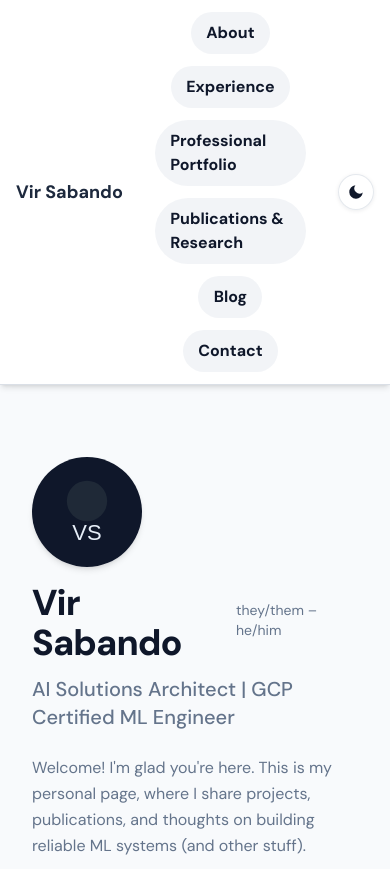
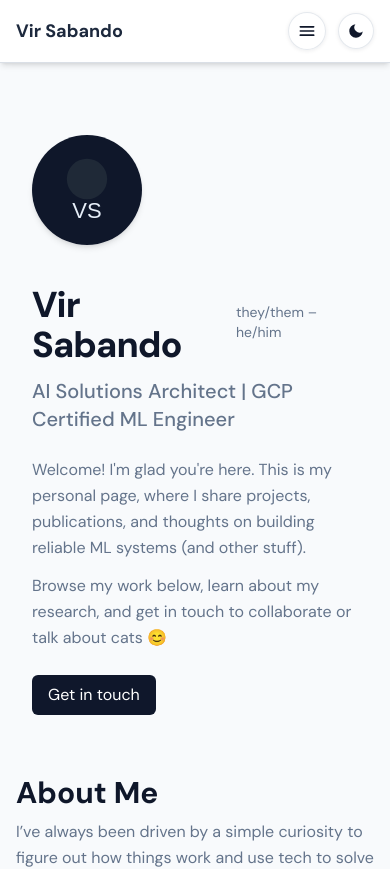
Before and after one commit to VirSabando/wedding-website, a React (Vite) app: page / in a window 390 px wide. Shown: the top 869 px of the page. Built offline with nearby package versions, Linux system fonts and the light colour scheme.

Commit message:
primera version mobile

```diff
--- a/src/App.jsx
+++ b/src/App.jsx
@@ -16,18 +16,29 @@ export default function App() {
     return window.matchMedia('(prefers-color-scheme: dark)').matches;
   });
 
+  const [menuOpen, setMenuOpen] = useState(false);
+
   useEffect(() => {
     document.documentElement.classList.toggle('dark', darkMode);
     window.localStorage.setItem('theme', darkMode ? 'dark' : 'light');
   }, [darkMode]);
 
+  useEffect(() => {
+    function onResize() {
+      if (window.innerWidth >= 1024) {
+        setMenuOpen(false);
+      }
+    }
+    window.addEventListener('resize', onResize);
+    return () => window.removeEventListener('resize', onResize);
+  }, []);
 
   return (
     <div className="min-h-screen bg-slate-100 text-slate-900">
 
       {/* Navigation Bar (sticky) */}
-      <nav className="bg-white shadow-md sticky top-0 z-10 border-b border-slate-200">
-        <div className="max-w-6xl mx-auto px-4 py-3 flex items-center justify-between gap-4">
+      <nav className="relative bg-white shadow-md sticky top-0 z-10 border-b border-slate-200">
+        <div className="relative max-w-6xl mx-auto px-4 py-3 flex items-center justify-between gap-4">
           <div className="flex items-center gap-4">
             <button
               onClick={() => {
@@ -41,7 +52,7 @@ export default function App() {
             </button>
           </div>
 
-          <div className="flex-1 flex flex-wrap justify-center gap-3 px-4">
+          <div className="hidden flex-1 min-w-0 lg:flex lg:flex-wrap lg:justify-center lg:gap-3 lg:px-4">
             <a href="#about" className="nav-link">About</a>
             <a href="#experience" className="nav-link">Experience</a>
             <a href="#professional" className="nav-link">Professional Portfolio</a>
@@ -51,6 +62,25 @@ export default function App() {
           </div>
 
           <div className="flex items-center gap-3">
+            <button
+              type="button"
+              onClick={() => setMenuOpen((current) => !current)}
+              className="theme-toggle rounded-full border p-2 flex items-center justify-center transition lg:hidden"
+              aria-label={menuOpen ? 'Close menu' : 'Open menu'}
+              aria-expanded={menuOpen}
+              title={menuOpen ? 'Close menu' : 'Open menu'}
+            >
+              {menuOpen ? (
+                <svg width="18" height="18" viewBox="0 0 24 24" fill="none" xmlns="http://www.w3.org/2000/svg" aria-hidden>
+                  <path d="M6 6L18 18M6 18L18 6" stroke="currentColor" strokeWidth="2" strokeLinecap="round" />
+                </svg>
+              ) : (
+                <svg width="20" height="20" viewBox="0 0 24 24" fill="none" xmlns="http://www.w3.org/2000/svg" aria-hidden>
+                  <path d="M4 7H20M4 12H20M4 17H20" stroke="currentColor" strokeWidth="2" strokeLinecap="round" />
+                </svg>
+              )}
+            </button>
+
             <button
               type="button"
               onClick={() => setDarkMode((value) => !value)}
@@ -77,6 +107,17 @@ export default function App() {
               )}
             </button>
           </div>
+        </div>
+
+        <div className={`lg:hidden ${menuOpen ? 'block' : 'hidden'} absolute inset-x-4 top-full mt-2 rounded-2xl bg-white/95 border border-slate-200 shadow-xl p-4 z-20`}>
+          <nav className="flex flex-col gap-2">
+            <a onClick={() => setMenuOpen(false)} href="#about" className="nav-link w-full text-left">About</a>
+            <a onClick={() => setMenuOpen(false)} href="#experience" className="nav-link w-full text-left">Experience</a>
+            <a onClick={() => setMenuOpen(false)} href="#professional" className="nav-link w-full text-left">Professional Portfolio</a>
+            <a onClick={() => setMenuOpen(false)} href="#scientific" className="nav-link w-full text-left">Publications & Research</a>
+            <a onClick={() => setMenuOpen(false)} href="#blog" className="nav-link w-full text-left">Blog</a>
+            <a onClick={() => setMenuOpen(false)} href="#contact" className="nav-link w-full text-left">Contact</a>
+          </nav>
         </div>
       </nav>
 
--- a/src/Home.jsx
+++ b/src/Home.jsx
@@ -4,7 +4,7 @@ export default function Home() {
   return (
     <div className="max-w-6xl mx-auto px-4 sm:px-6">
       <div className="p-4 sm:p-6">
-        <div className="home-grid lg:flex lg:items-center lg:gap-8">
+        <div className="home-grid lg:grid lg:grid-cols-[auto_1fr] lg:items-center">
           <div className="flex-shrink-0 mb-4 lg:mb-0">
             <img src="/profile.svg" alt="Profile" className="profile-pic rounded-full shadow-md" />
           </div>
--- a/src/index.css
+++ b/src/index.css
@@ -29,6 +29,12 @@ body {
 	font-family: 'DM Sans', ui-sans-serif, system-ui, -apple-system, BlinkMacSystemFont, 'Segoe UI', sans-serif;
 	background: var(--page-bg);
 	color: var(--page-text);
+	min-height: 100%;
+	width: 100%;
+	overflow-x: hidden;
+}
+*, *::before, *::after {
+	box-sizing: border-box;
 }
 
 .bg-slate-100 {
@@ -118,6 +124,7 @@ body {
 	background: rgba(148,163,184,0.12);
 	color: inherit;
 	font-weight: 600;
+	white-space: nowrap;
 	transition: background 200ms ease, border-color 200ms ease, transform 200ms ease, color 200ms ease;
 }
 
@@ -195,6 +202,37 @@ body {
 	object-fit: cover;
 }
 
+.home-grid {
+	display: grid;
+	gap: 1.5rem;
+	align-items: center;
+}
+
+@media (min-width: 1024px) {
+	.home-grid {
+		grid-template-columns: auto 1fr;
+	}
+}
+
+.prof-list {
+	display: grid;
+	gap: 2rem;
+}
+
+.between-arrow {
+	position: relative;
+	display: flex;
+	justify-content: center;
+	margin: 0;
+	padding: 0;
+}
+
+@media (max-width: 768px) {
+	.between-arrow {
+		display: none;
+	}
+}
+
 /* Scientific grid */
 .sci-grid {
 	display: grid;
@@ -235,7 +273,7 @@ body {
 		height: 110px;
 	}
 	.sci-grid {
-		grid-template-columns: repeat(2, minmax(0, 1fr));
+		grid-template-columns: 1fr;
 	}
 }
 
```
